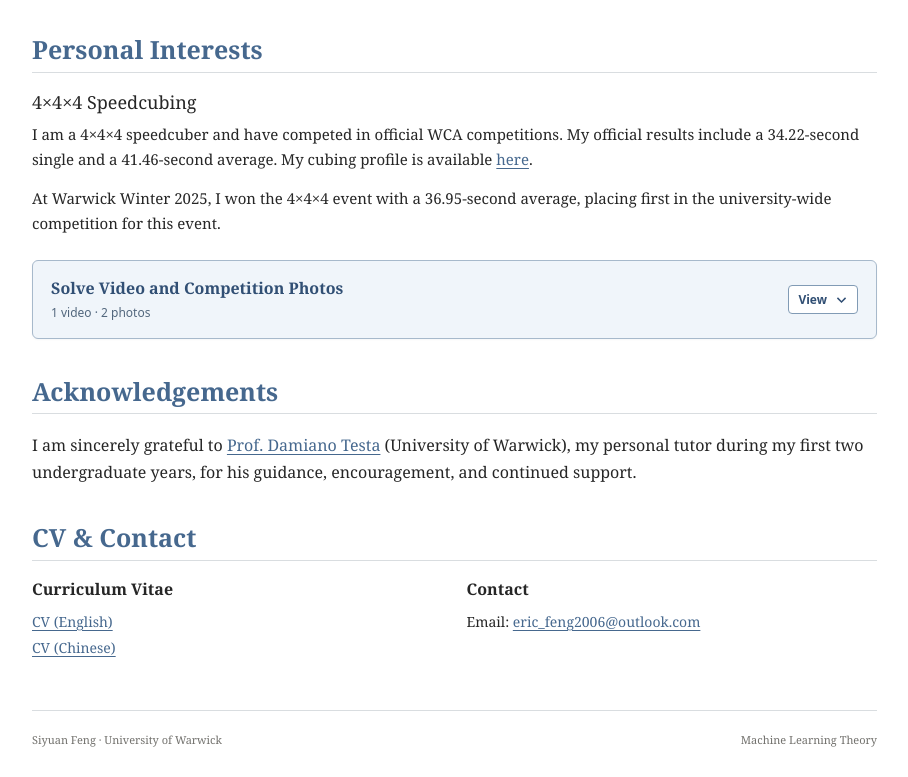
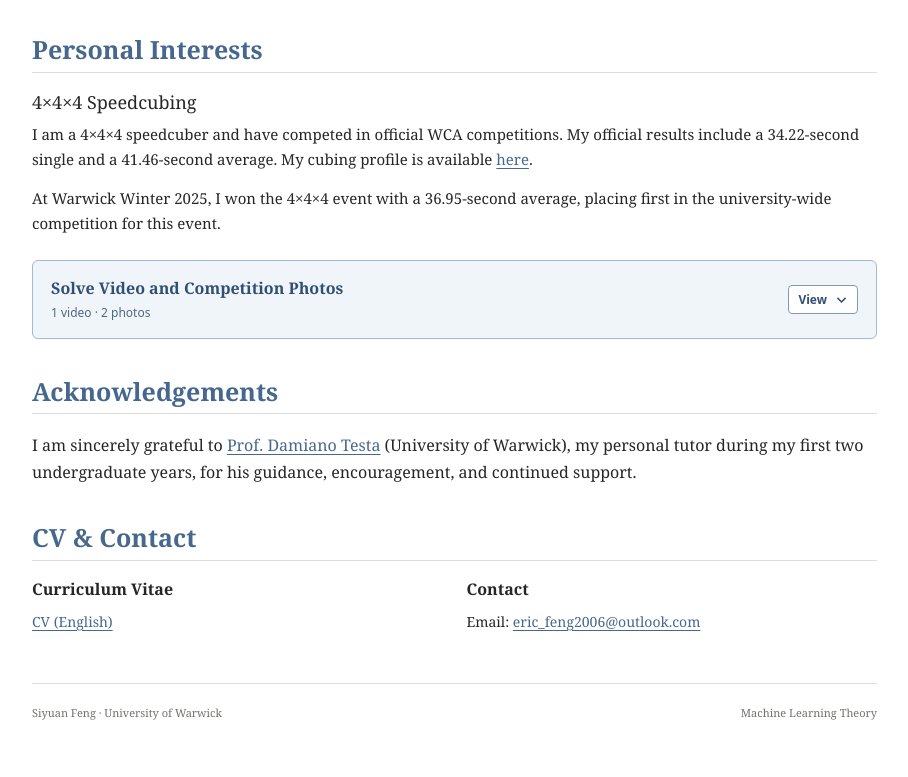
Before and after one commit to Ericfeng99/Ericfeng99.github.io, a plain HTML site: page index-en.html in a window 1280 px wide. Shown: the part 2794-3571 px from the top of the page, without its empty margins (288-1196 px from the left). After the commit the page ends 3545 px from the top, so only its background shows below. Drawn offline with Linux system fonts and the light colour scheme.

Commit message:
Update index-en.html

```diff
--- a/index-en.html
+++ b/index-en.html
@@ -485,8 +485,7 @@ html[data-theme="dark"] .media-disclosure .photo-stack img{background:#242e39;bo
 <div class="contact-card">
 <h3>Curriculum Vitae</h3>
 <p>
-<a href="cv-en.pdf">CV (English)</a><br/>
-<a href="cv-zh.pdf">CV (Chinese)</a>
+<a href="cv-en.pdf">CV (English)</a>
 </p>
 </div>
 <div class="contact-card">
```
